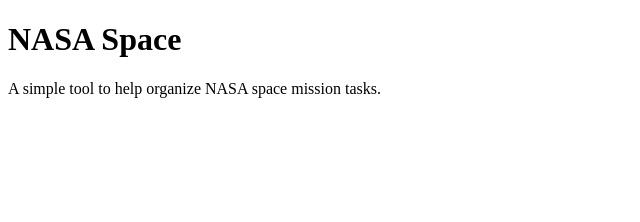
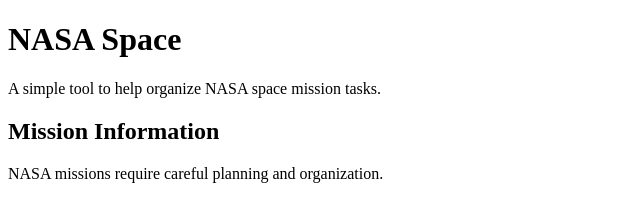
Before and after one commit to Mohamed-Qamber/NASA-Space, a plain HTML site: page index.html in a window 1280 px wide. Shown: the whole page, without its empty margins (0-640 px from the left). Drawn offline with Linux system fonts and the light colour scheme.

Commit message:
Add mission information section to index.html

```diff
--- a/index.html
+++ b/index.html
@@ -8,3 +8,5 @@
     <p>A simple tool to help organize NASA space mission tasks.</p>
 </body>
 </html>
+<h2>Mission Information</h2>
+<p>NASA missions require careful planning and organization.</p>
```
